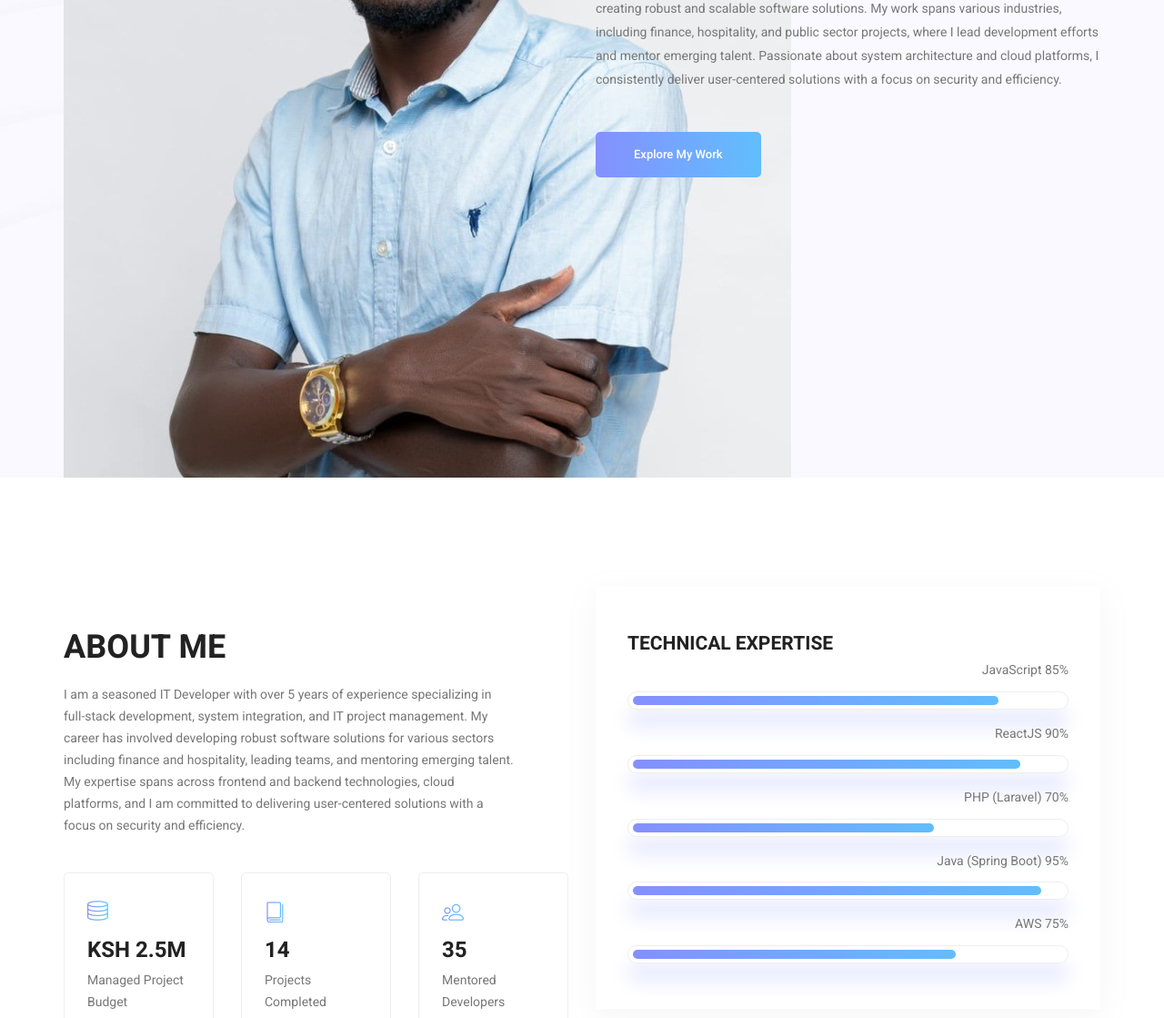
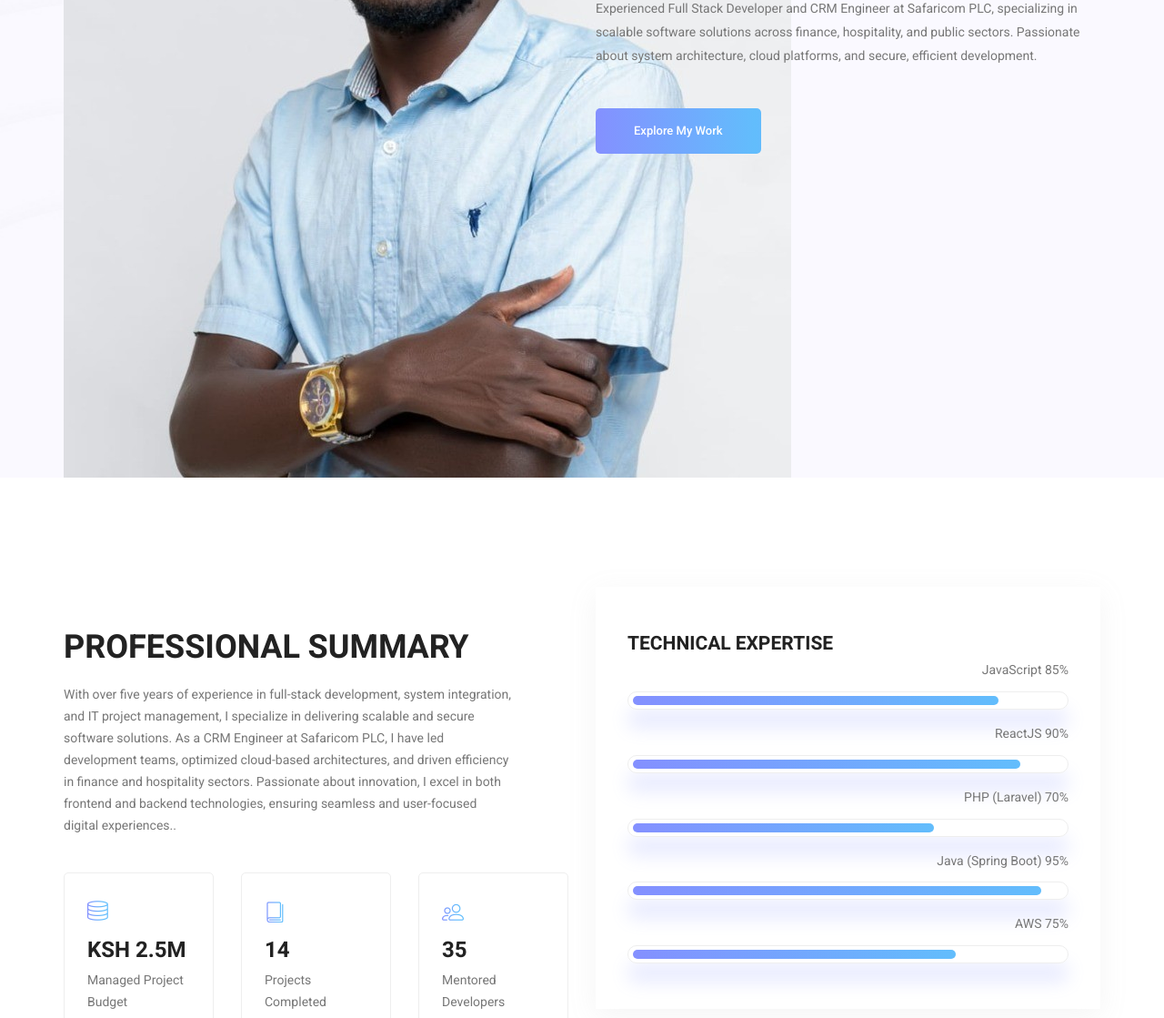
Before and after one commit to mathewonyango/mathewsonyango.github.io, a plain HTML site: page index.html in a window 1280 px wide. Shown: the part 470-1589 px from the top of the page at 91% size. Drawn offline with Linux system fonts and the light colour scheme; some packages are replaced by stand-ins of ours.

Commit message:
Update index.html

```diff
--- a/index.html
+++ b/index.html
@@ -62,7 +62,7 @@
 							<div class="banner_content">
 								<h5>About Me</h5>
 								<h2>Mathews Ong'any</h2>
-								<p>As a highly skilled Full Stack Developer with over 5 years of experience, I specialize in creating robust and scalable software solutions. My work spans various industries, including finance, hospitality, and public sector projects, where I lead development efforts and mentor emerging talent. Passionate about system architecture and cloud platforms, I consistently deliver user-centered solutions with a focus on security and efficiency.</p>
+								<p>Experienced Full Stack Developer and CRM Engineer at Safaricom PLC, specializing in scalable software solutions across finance, hospitality, and public sectors. Passionate about system architecture, cloud platforms, and secure, efficient development.</p>
 								<a class="banner_btn" href="#">Explore My Work</a>
 							</div>
 						</div>
@@ -79,8 +79,8 @@
 				<div class="row welcome_inner">
 					<div class="col-lg-6">
 						<div class="welcome_text">
-							<h4>About Me</h4>
-							<p>I am a seasoned IT Developer with over 5 years of experience specializing in full-stack development, system integration, and IT project management. My career has involved developing robust software solutions for various sectors including finance and hospitality, leading teams, and mentoring emerging talent. My expertise spans across frontend and backend technologies, cloud platforms, and I am committed to delivering user-centered solutions with a focus on security and efficiency.</p>
+							<h4>Professional Summary</h4>
+							<p>With over five years of experience in full-stack development, system integration, and IT project management, I specialize in delivering scalable and secure software solutions. As a CRM Engineer at Safaricom PLC, I have led development teams, optimized cloud-based architectures, and driven efficiency in finance and hospitality sectors. Passionate about innovation, I excel in both frontend and backend technologies, ensuring seamless and user-focused digital experiences..</p>
 							<div class="row">
 								<div class="col-md-4">
 									<div class="wel_item">
```
